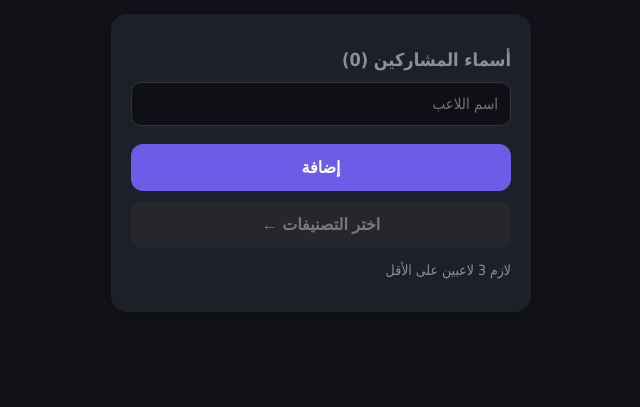
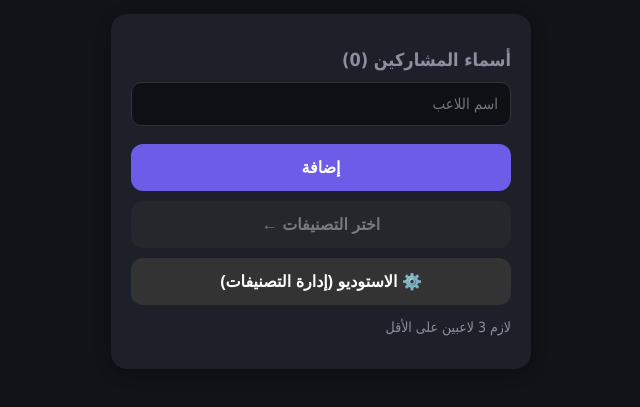
Before and after one commit to abahak2019-cmd/min-bara-alsalfa, a plain HTML site: page index.html in a window 1280 px wide. Shown: the part 71-478 px from the top of the page, without its empty margins (319-959 px from the left). Drawn offline with Linux system fonts and the light colour scheme.

Commit message:
Update index.html

```diff
--- a/index.html
+++ b/index.html
@@ -59,7 +59,7 @@ const BASE_CATS = {
 const DEFAULT_HINTS=["فكر بشكل عام بالتصنيف قبل ما تجاوب","حاول تربط كلامك بموضوع التصنيف","لا تذكر الكلمة أو جزء منها","فكر بشي قريب لها بنفس المجال","اربطها بموقف تستخدمها فيه","خلك غامض لكن منطقي"];
 const DECOYS={"بيتزا":["باستا","برغر","لازانيا","كاليزوني"],"كبسة":["مندي","مجبوس","برياني","مظبي"],"شاورما":["فلافل","كبدة","شيش طاووق","دونر"],"معجنات":["سمبوسة","فطاير","كرواسان","بقلاوة"],"تمر":["زبيب","مشمش مجفف","بلح","قمر الدين"],"قهوة عربية":["شاي","هيل","زعفران","قهوة تركية"],"مندي":["كبسة","مظبي","مجبوس","برياني"],"فلافل":["حمص","شاورما","كبة","سمبوسة"]};
 
-let canEdit=false;
+let canEdit=true;
 function loadCategories(){
   if(!canEdit)return JSON.parse(JSON.stringify(BASE_CATS));
   try{const saved=JSON.parse(localStorage.getItem('bs_categories_cache')||'null');return saved&&typeof saved==='object'?saved:JSON.parse(JSON.stringify(BASE_CATS))}
```
